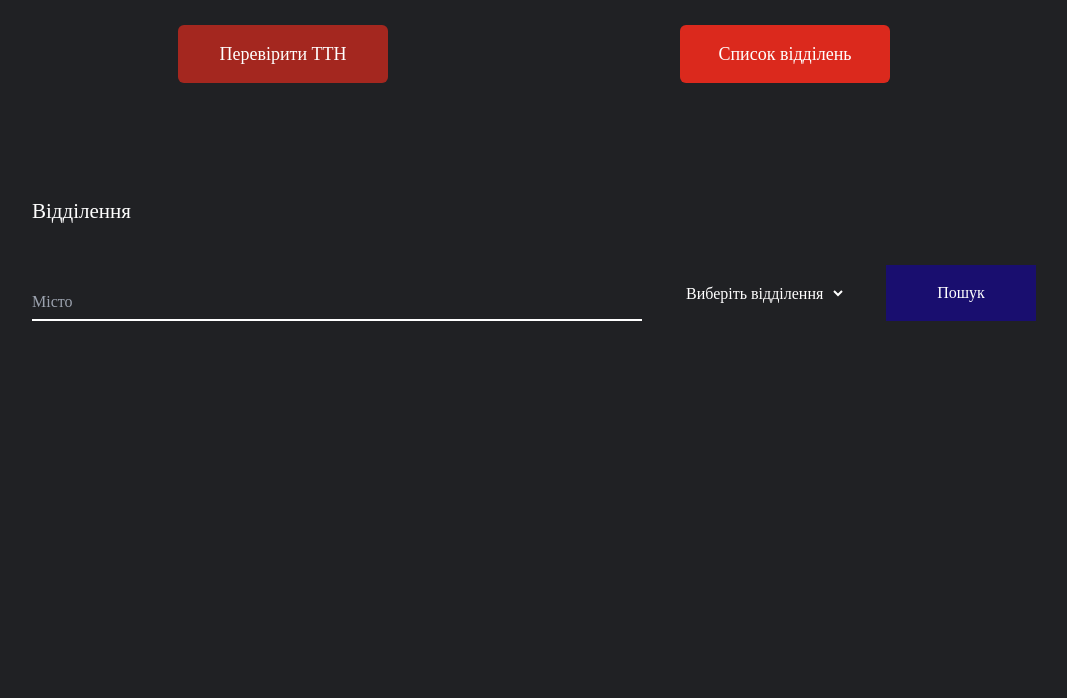
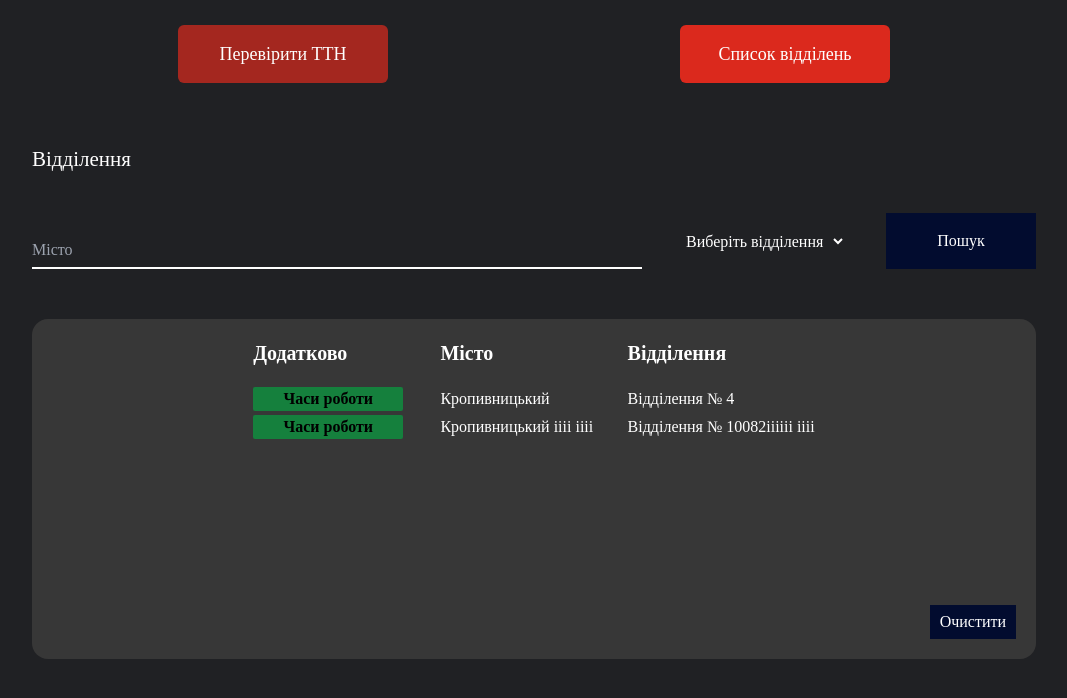
Before and after one commit to bambuuk/nova-poshta-tracking, a JavaScript app: page /offices in a window 1280 px wide. Shown: the top 698 px of the page, without its empty margins (106-1173 px from the left). Built offline with nearby package versions, Linux system fonts and the light colour scheme; the HTML template or start-up script is replaced by a standard one.

Commit message:
created main structure of OfficesInfo component

```diff
--- /dev/null
+++ b/src/components/OfficesInfo.js
@@ -0,0 +1,53 @@
+const OfficesInfo = () => {
+  return (
+    <div className="mt-[50px]">
+      <div className="relative w-full p-[20px] rounded-2xl flex flex-col sm:flex-row bg-[#373737] mx-auto h-[340px] overflow-hidden">
+        <div className="max-w-[640px] mx-auto overflow-y-auto">
+          <div className="flex flex-col items-center w-full pb-10">
+            <div className="grid grid-cols-3 text-start w-full">
+              <div className="text-white font-semibold text-xl min-w-[130px]">
+                Додатково
+              </div>
+              <div className="text-white font-semibold text-xl min-w-[130px]">
+                Місто
+              </div>
+              <div className="text-white font-semibold text-xl min-w-[130px]">
+                Відділення
+              </div>
+            </div>
+
+            <div className="mt-5 flex flex-col gap-1">
+              <div className="grid grid-cols-3 text-start w-full items-center">
+                <div className="text-white text-base">
+                  <div className="flex px-2 bg-green-700 max-w-[150px] justify-center rounded-sm text-black font-semibold cursor-pointer hover:bg-green-500 active:scale-[0.9] transition-all select-none">
+                    Часи роботи
+                  </div>
+                </div>
+                <div className="text-white text-base">Кропивницький</div>
+                <div className="text-white text-base">Відділення № 4</div>
+              </div>
+
+              <div className="grid grid-cols-3 text-start w-full items-center">
+                <div className="flex px-2 bg-green-700 max-w-[150px] justify-center rounded-sm text-black font-semibold cursor-pointer hover:bg-green-500 active:scale-[0.9] transition-all select-none">
+                  Часи роботи
+                </div>
+                <div className="text-white text-base">
+                  Кропивницький іііі іііі
+                </div>
+                <div className="text-white text-base">
+                  Відділення № 10082іііііі іііі
+                </div>
+              </div>
+            </div>
+          </div>
+        </div>
+
+        <button className="absolute bottom-[20px] right-[20px] bg-[#020c2f] text-white font-medium py-[5px] px-[10px] w-auto h-auto hover:bg-[#454dc0] active:scale-[0.9] transition-all">
+          Очистити
+        </button>
+      </div>
+    </div>
+  );
+};
+
+export default OfficesInfo;
--- a/src/components/OfficesSearchPanel.js
+++ b/src/components/OfficesSearchPanel.js
@@ -1,7 +1,7 @@
 const OfficesSearchPanel = () => {
   return (
     <div>
-      <div className="mt-28 flex flex-col">
+      <div className="mt-[60px] flex flex-col">
         <h2 className="text-white text-[21px] font-medium leading-8">
           Відділення
         </h2>
@@ -20,7 +20,7 @@ const OfficesSearchPanel = () => {
               <option className="bg-[#202124]" value="under30kg">Поштове відділення</option>
               <option className="bg-[#202124]" value="more30kg">Вантажне відділення</option>
             </select>
-            <button className="bg-[#190E6F] hover:bg-[#454dc0] min-w-[150px] max-w-[200px] py-2 text-white font-base font-medium transition-all active:scale-[0.9]">
+            <button className="bg-[#020c2f] hover:bg-[#454dc0] min-w-[150px] max-w-[200px] py-2 text-white font-base font-medium transition-all active:scale-[0.9]">
               Пошук
             </button>
           </form>
--- a/src/pages/OfficesPage.js
+++ b/src/pages/OfficesPage.js
@@ -1,9 +1,11 @@
+import OfficesInfo from "../components/OfficesInfo";
 import OfficesSearchPanel from "../components/OfficesSearchPanel";
 
 const OfficesPage = () => {
   return (
     <div>
       <OfficesSearchPanel />
+      <OfficesInfo />
     </div>
   )
 }
--- a/src/services/Layout.js
+++ b/src/services/Layout.js
@@ -3,7 +3,7 @@ import { Outlet } from "react-router-dom";
 
 const Layout = () => {
   return (
-    <div className="px-[10px] pt-[25px] pb-[100px] max-w-[1024px] w-full mx-auto">
+    <div className="px-[10px] pt-[25px] pb-[50px] max-w-[1024px] w-full mx-auto">
       <Header />
       <main>
         <Outlet />
```
